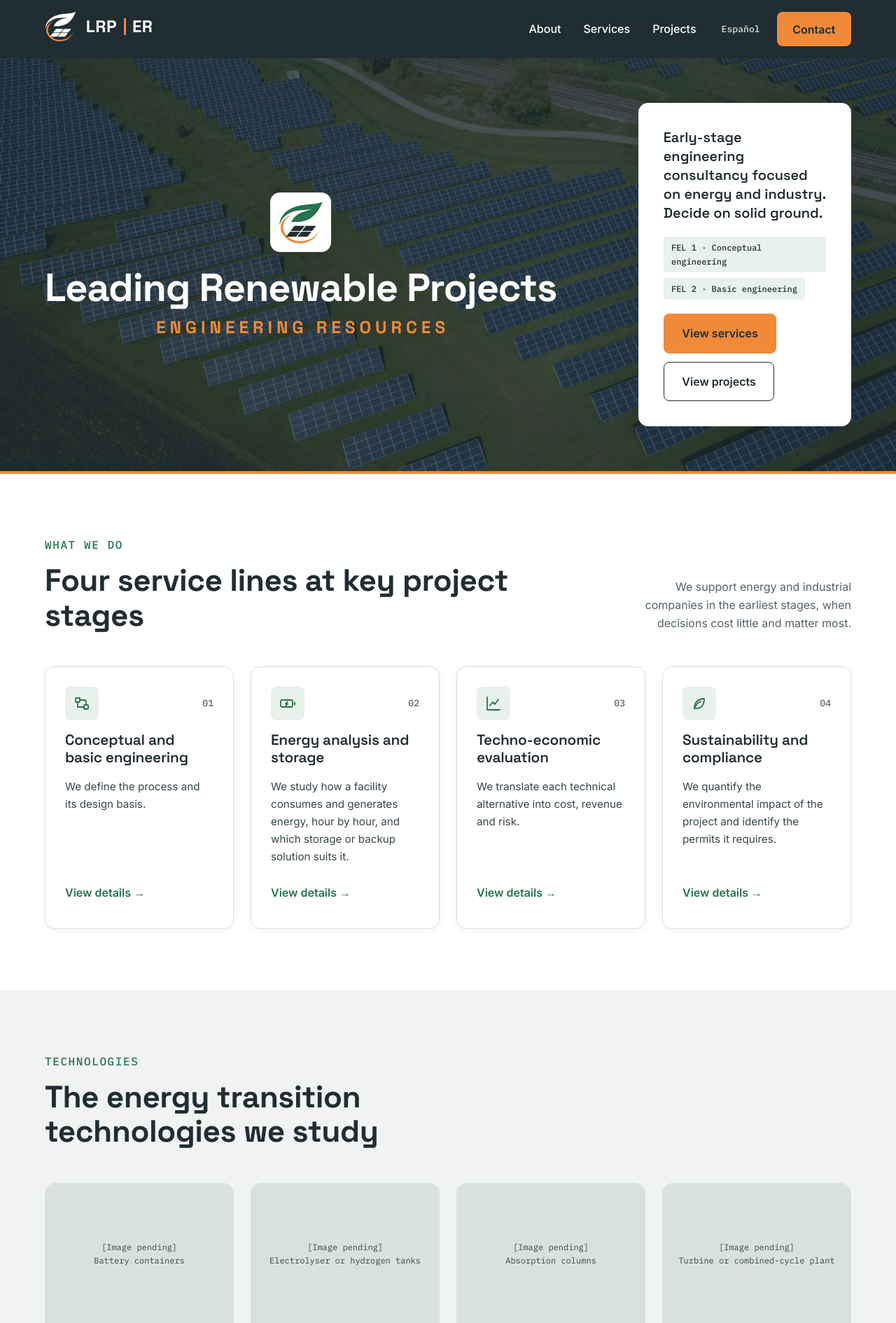
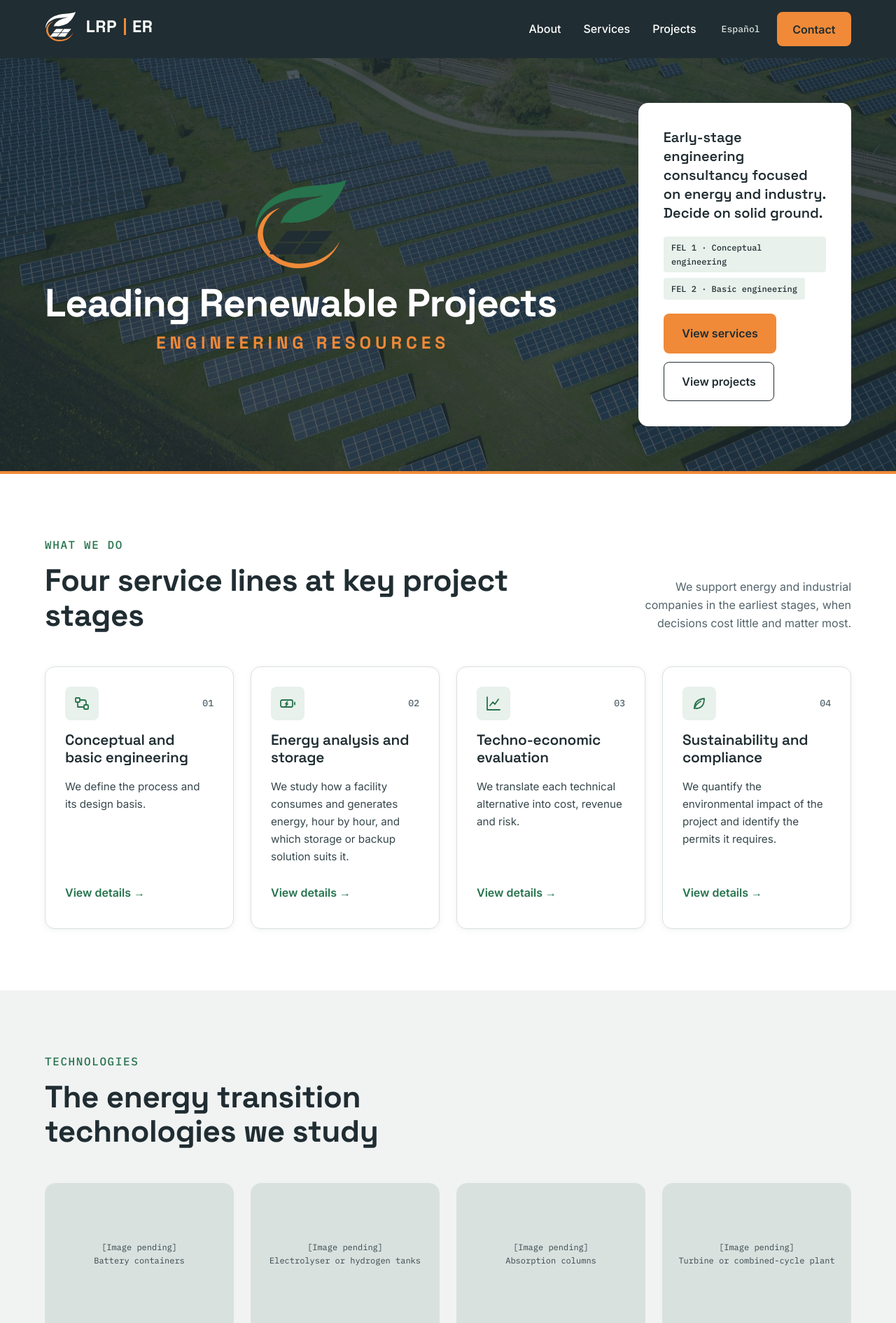
Before and after one commit to lrper-consulting/lrper-consulting.github.io, a Jekyll site: the page built from en/index.md, in a window 1280 px wide. Shown: the top 1890 px of the page at 70% size. Built offline with Jekyll 4.4.1, drawn with Linux system fonts in a browser that asks for light colours.

Commit message:
style: agranda el ícono de la portada y quita su fondo

```diff
--- a/_layouts/inicio.html
+++ b/_layouts/inicio.html
@@ -20,9 +20,9 @@ layout: default
   <div class="contenedor portada__fila">
     <div class="portada__titular">
       <div class="portada__marca">
-        {%- comment -%} Ícono a color sobre una placa clara, para que se distinga del fondo oscuro {%- endcomment -%}
+        {%- comment -%} Ícono de la marca, centrado sobre el nombre {%- endcomment -%}
         {%- if m.icono and m.icono != "" %}
-        <span class="portada__icono"><img src="{{ m.icono | relative_url }}" alt="" width="72" height="70"></span>
+        <span class="portada__icono"><img src="{{ m.icono | relative_url }}" alt="" width="136" height="132"></span>
         {%- endif %}
         <h1 class="portada__nombre">{{ site.nombre.completo[0] }} <span>{{ site.nombre.completo[1] }}</span></h1>
       </div>
--- a/assets/css/main.css
+++ b/assets/css/main.css
@@ -126,9 +126,9 @@ hr { border: 0; border-top: 1px solid var(--border); margin: var(--espacio-4) 0;
 .portada__velo { position: absolute; inset: 0; background: var(--primary); opacity: 0.78; }
 .portada__fila { width: 100%; display: flex; flex-wrap: wrap; gap: var(--espacio-4) 3rem; align-items: center; }
 /* Ícono y nombre forman un bloque: el ícono queda centrado sobre el nombre */
-.portada__marca { display: inline-flex; flex-direction: column; align-items: center; gap: 1.25rem; max-width: 100%; }
-.portada__icono { display: flex; align-items: center; justify-content: center; padding: 0.7rem; border-radius: var(--radius-lg); background: var(--surface); box-shadow: var(--shadow-md); }
-.portada__icono img { width: clamp(3rem, 8cqi, 4.5rem); height: auto; }
+.portada__marca { display: inline-flex; flex-direction: column; align-items: center; gap: 1rem; max-width: 100%; }
+.portada__icono { display: flex; align-items: center; justify-content: center; }
+.portada__icono img { width: clamp(5rem, 17cqi, 8.5rem); height: auto; }
 /* Nombre de la empresa: flota sobre la imagen. Su tamaño depende del ancho
    de su columna, para que la primera línea nunca se parta. */
 .portada__titular { flex: 999 1 34rem; min-width: 0; container-type: inline-size; }
```
